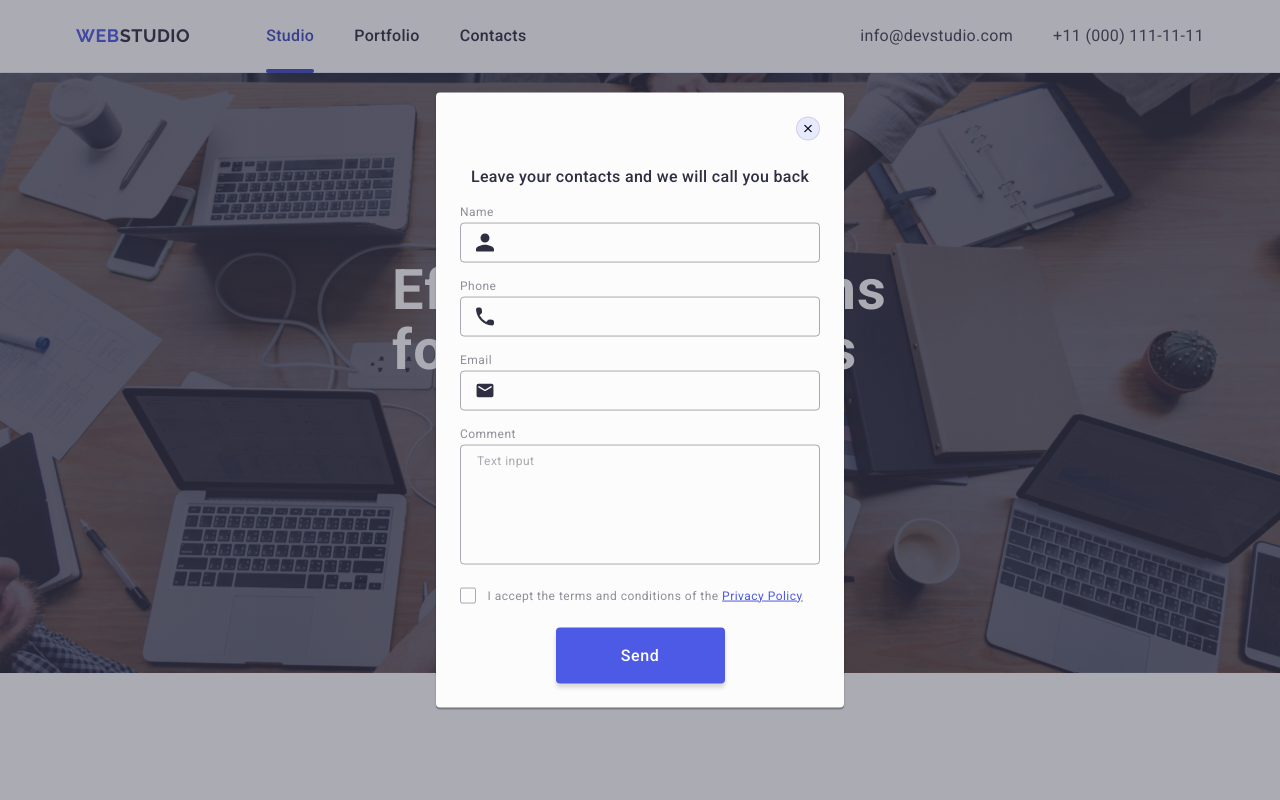
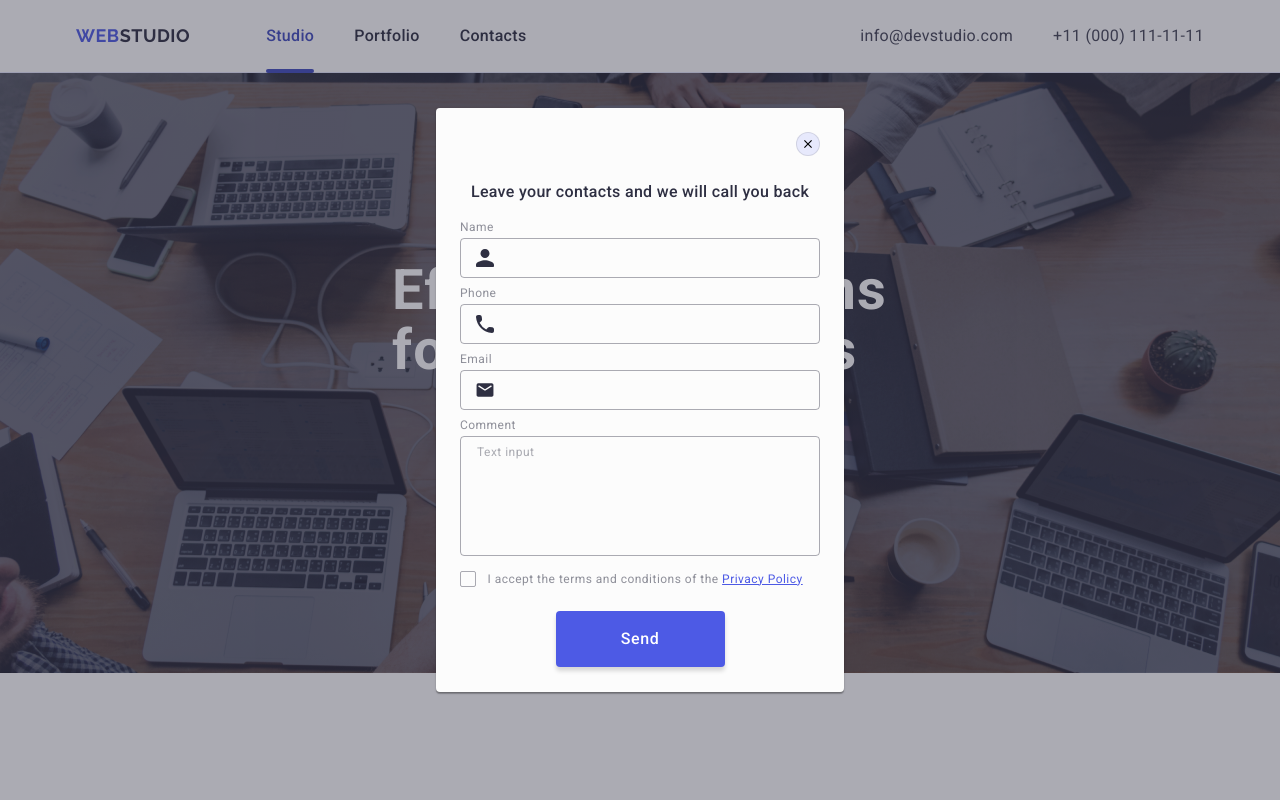
Before and after one commit to HannaTarasenko/goit-markup-hw-05, a plain HTML site: page index.html in a window 1280 px wide. Shown: the top 800 px of the page. Drawn offline with nearby package versions, Linux system fonts and the light colour scheme.

Commit message:
update css file

```diff
--- a/css/styles.css
+++ b/css/styles.css
@@ -584,9 +584,6 @@ color: #404bbf;
   border-color: #4d5ae5;
   outline: transparent;
 }
-.review-form-field-wrapper {
-  margin-bottom: 16px;
-}
 .review-form-field-icon {
   position: absolute;
   top: 50%;
```
